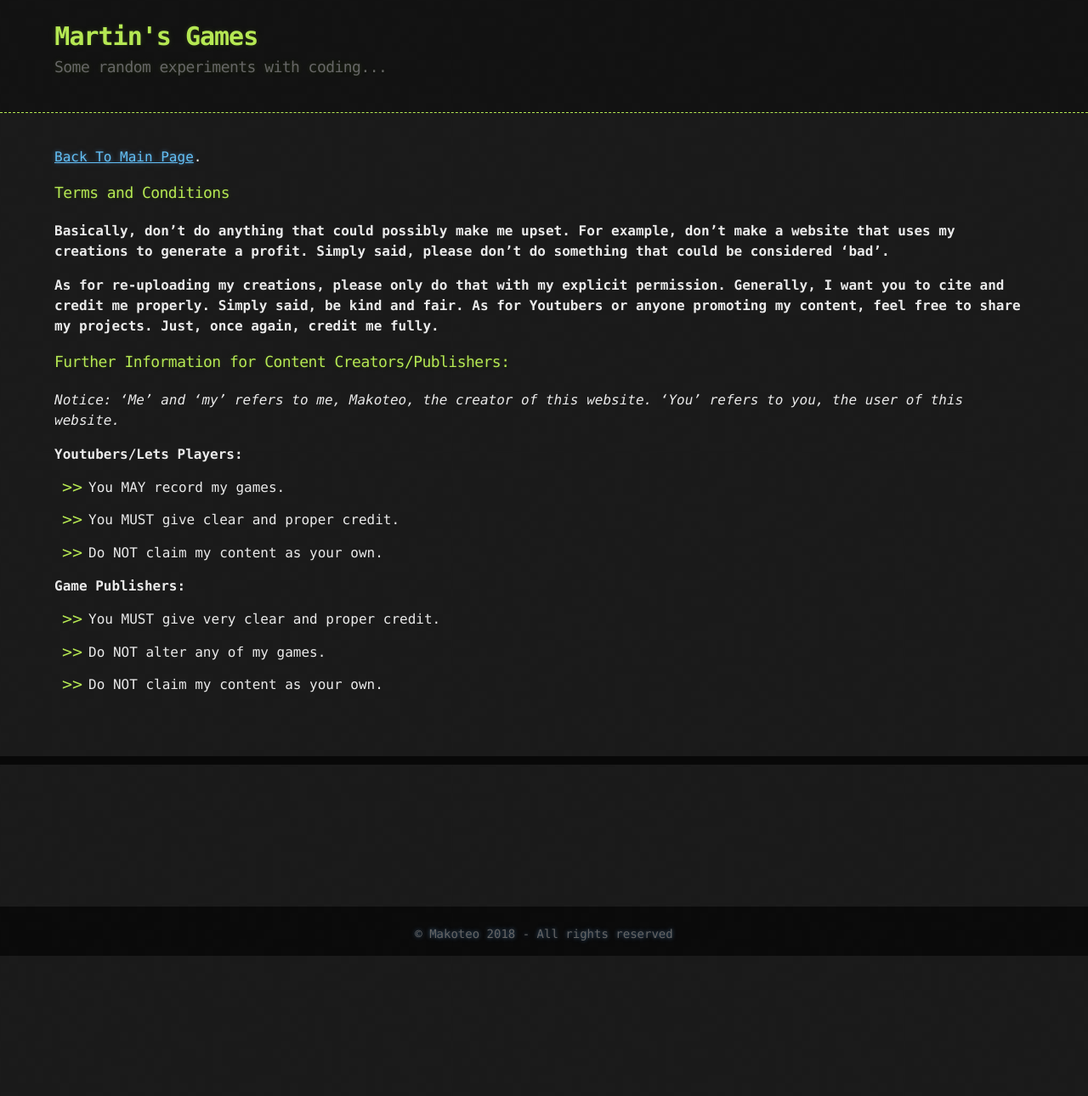
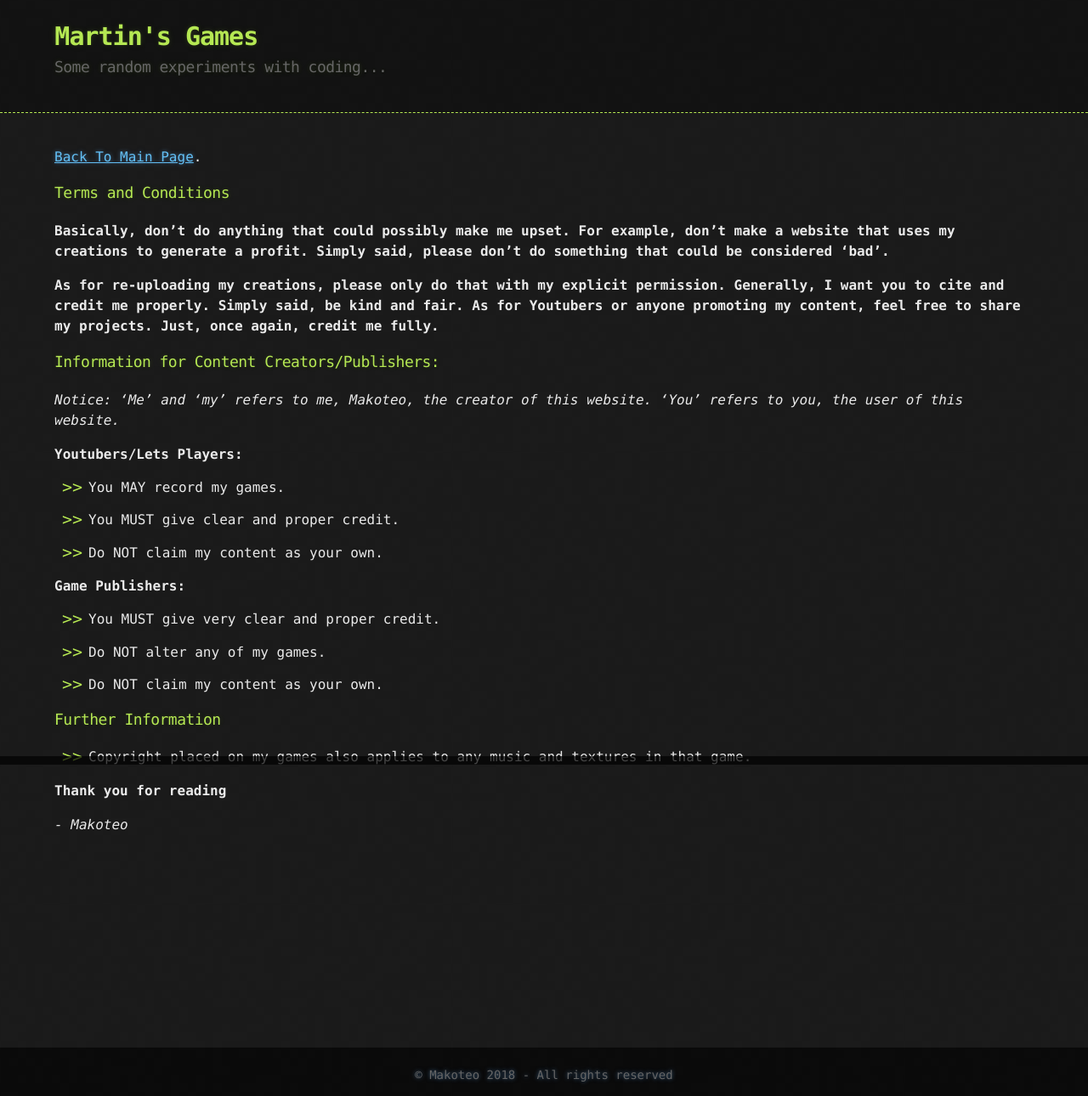
Before and after one commit to makoteo/blog, a Jekyll site: the page built from copryright-notice.md, in a window 1280 px wide. Shown: the whole page at 85% size. Built offline with Jekyll 4.4.1, drawn with Linux system fonts in a browser that asks for light colours; before the commit the page ends 1125 px from its top, so only the background shows below that.

Commit message:
Finished Copyright Notice

```diff
--- a/copryright-notice.md
+++ b/copryright-notice.md
@@ -34,3 +34,11 @@ Simply said, be kind and fair. As for Youtubers or anyone promoting my content,
 - Do NOT alter any of my games.
 
 - Do NOT claim my content as your own.
+
+### Further Information
+
+- Copyright placed on my games also applies to any music and textures in that game.
+
+**Thank you for reading**
+
+*- Makoteo*
```
Also changed, not shown: other parts of copryright-notice.md (+1 -1 lines).
